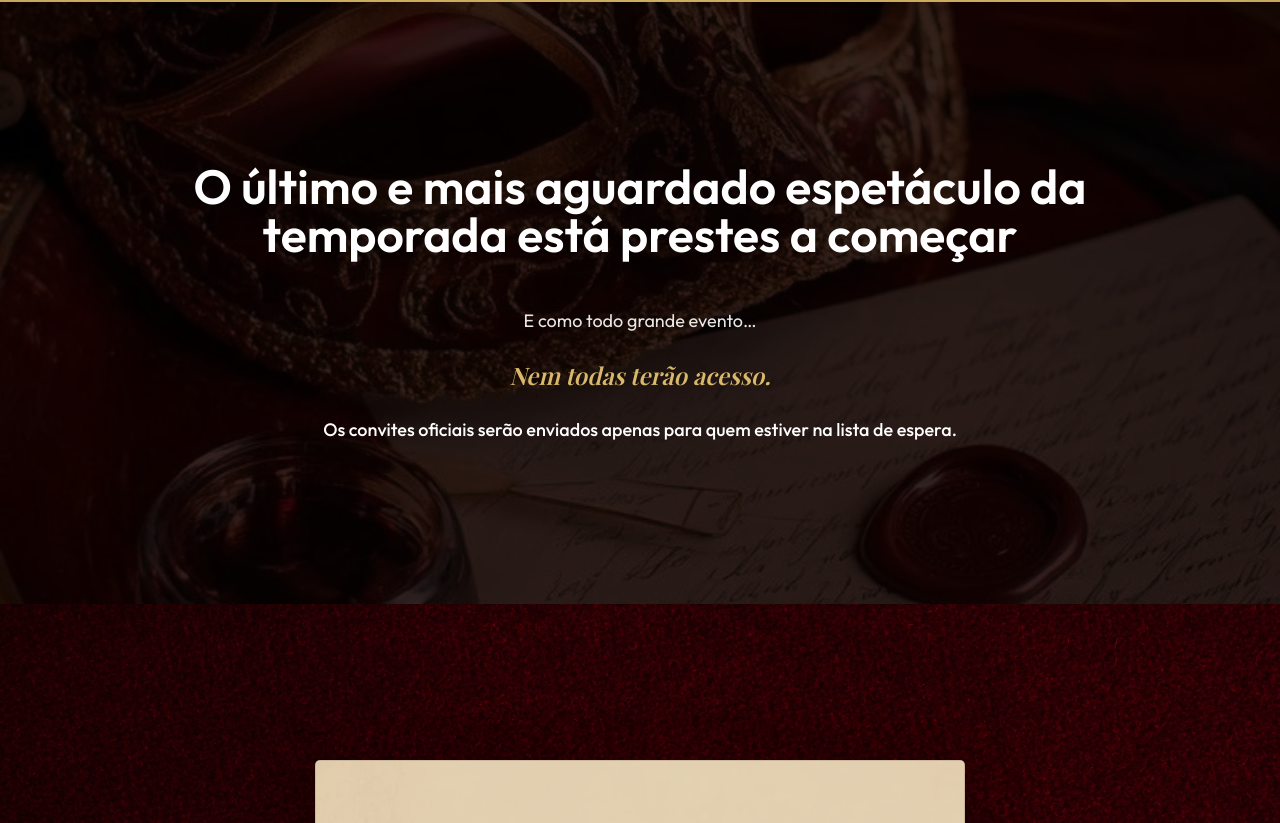
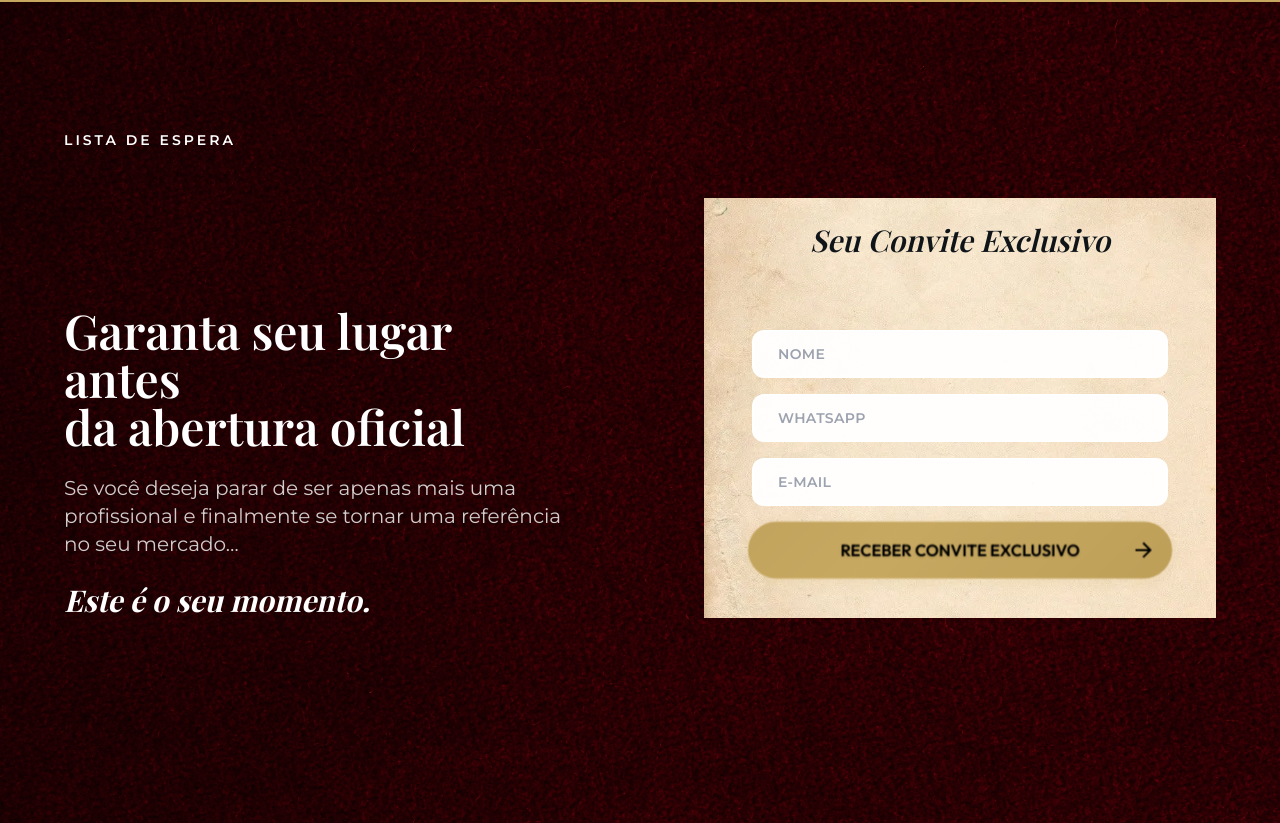
Before and after one commit to italolima01/landing-bridgerton, a React (Create React App) app: page / in a window 1280 px wide. Shown: the part 7757-8580 px from the top of the page. Built offline with nearby package versions, Linux system fonts and the light colour scheme; the HTML template or start-up script is replaced by a standard one; a web font is replaced by a local one.

Commit message:
fix: Seção Urgência: seção removida

```diff
--- a/src/App.js
+++ b/src/App.js
@@ -7,7 +7,6 @@ import Diferencial from './components/Diferencial';
 import Autoridade from './components/Autoridade';
 import Diamantes from './components/Diamantes';
 import Feedbacks from './components/Feedbacks';
-import Urgencia from './components/Urgencia';
 import Formulario from './components/Formulario';
 import Footer from './components/Footer';
 
@@ -22,7 +21,6 @@ function App() {
       <Autoridade />
       <Diamantes />
       <Feedbacks />
-      <Urgencia />
       <Formulario />
       <Footer />
     </div>
--- a/src/components/UltimaTemporada.jsx
+++ /dev/null
@@ -1,33 +0,0 @@
-import React from 'react';
-
-const UltimaTemporada = () => {
-  return (
-    <section className="py-12 px-4" style={{
-      backgroundColor: '#8B1A1A',
-      backgroundImage: `url(${process.env.PUBLIC_URL}/assets/img/textile-material-texture.webp)`,
-      backgroundSize: '100% auto',
-      backgroundPosition: 'center',
-      backgroundBlendMode: 'multiply',
-      backgroundRepeat: 'repeat'
-    }}>
-      <div className="container mx-auto max-w-5xl">
-        <div className="text-center text-gold text-sm font-bold tracking-[3px] mb-8 animate-fade-in delay-100">
-          A ÚLTIMA TEMPORADA
-        </div>
-
-        <h2 className="text-4xl md:text-5xl text-white text-center mb-12 leading-tight animate-rotate-in delay-200">
-          Algumas vão assistir de longe.<br />Outras vão viver essa história.
-        </h2>
-
-        <div className="bg-white/10 backdrop-blur-sm border border-gold/30 rounded-2xl p-12 flex flex-col items-center justify-center gap-6 text-center animate-zoom-in delay-400">
-          <div className="text-5xl text-gold">✦</div>
-          <p className="text-white/90 text-lg font-playfair italic leading-relaxed">
-            Esta é a sua chance de fazer parte de algo que nunca mais se repetirá.
-          </p>
-        </div>
-      </div>
-    </section>
-  );
-};
-
-export default UltimaTemporada;
--- a/src/components/Urgencia.jsx
+++ /dev/null
@@ -1,37 +0,0 @@
-import React from 'react';
-import Envelope from './Envelope';
-
-const Urgencia = () => {
-  return (
-    <>
-      <section className="py-24 md:py-40 px-4 relative bg-cover bg-center" style={{
-        backgroundImage: `url(${process.env.PUBLIC_URL}/assets/img/mask-invitation.webp)`,
-      }}>
-        {/* Overlay escuro para legibilidade */}
-        <div className="absolute inset-0 bg-black/75"></div>
-        <div className="absolute inset-0 bg-[#8B1A1A]/50 mix-blend-multiply"></div>
-
-        <div className="container mx-auto max-w-5xl relative z-10">
-          <h2 className="font-outfit text-4xl md:text-5xl text-white text-center mb-12 leading-tight animate-flip-in delay-100">
-            O último e mais aguardado espetáculo da temporada está prestes a começar
-          </h2>
-
-          <div className="text-center space-y-6 text-lg text-white/90 leading-relaxed">
-            <p className="font-outfit animate-fade-in-up delay-300">E como todo grande evento…</p>
-            <p className="font-playfair text-2xl text-gold font-semibold italic animate-zoom-in delay-400">
-              Nem todas terão acesso.
-            </p>
-            <p className="font-outfit font-medium text-white animate-slide-in-up delay-500">
-              Os convites oficiais serão enviados apenas para quem estiver na lista de espera.
-            </p>
-          </div>
-        </div>
-
-
-      </section>
-      <Envelope />
-    </>
-  );
-};
-
-export default Urgencia;
```
